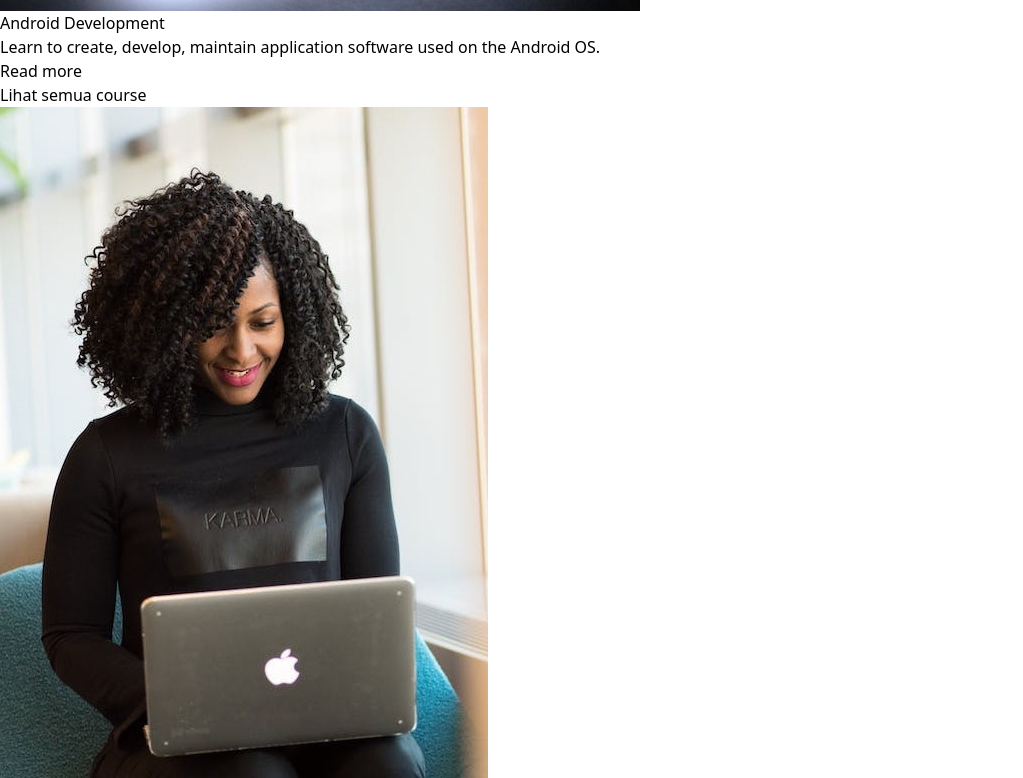
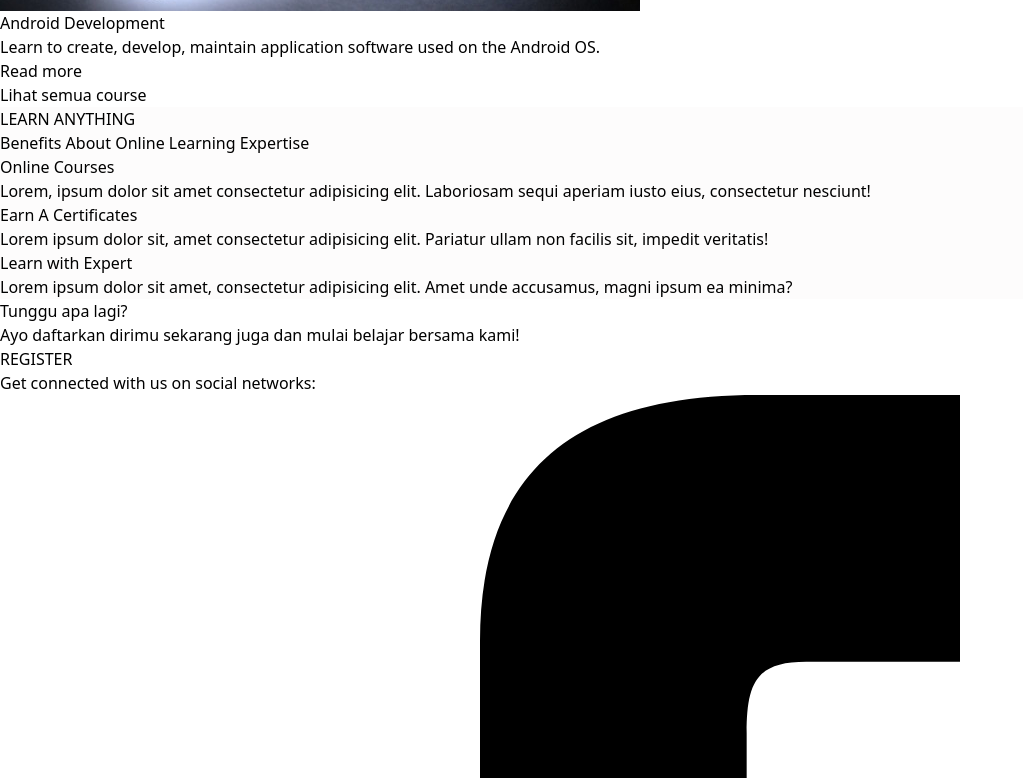
Before and after one commit to NaufalHanan08/Final_Project-b2_fejs1, a React (Vite) app: page / in a window 1280 px wide. Shown: the part 2722-3500 px from the top of the page, without its empty margins (0-1023 px from the left). Built offline with nearby package versions, Linux system fonts and the light colour scheme.

Commit message:
fixed home style

```diff
--- a/src/components/Benefits.jsx
+++ b/src/components/Benefits.jsx
@@ -1,10 +1,10 @@
-import benefitsbg from "../assets/benefitsbg.jpg"
+// import benefitsbg from "../assets/benefitsbg.jpg"
 
 function Benefits() {
   return (
-    <div className="w-full lg:h-screen h-fit flex justify-center">
-      <img src={benefitsbg} alt="" className="lg:block hidden object-cover border-2 rounded-full bg-teal-600" />
-      <div className="benefits-content lg:w-2/4 w-full py-2 md:px-10 px-4 overflow-hidden">
+    <div className="w-full h-fit flex justify-center">
+      {/* <img src={benefitsbg} alt="" className="lg:block hidden object-cover border-2 rounded-full bg-teal-600" /> */}
+      <div className="benefits-content w-full py-2 md:px-10 px-4 overflow-hidden">
         <h3 className="bg-gray-800 text-white font-bold ps-5 shadow-md">
           <span className="text-teal-600">LEARN</span> ANYTHING
         </h3>
```
